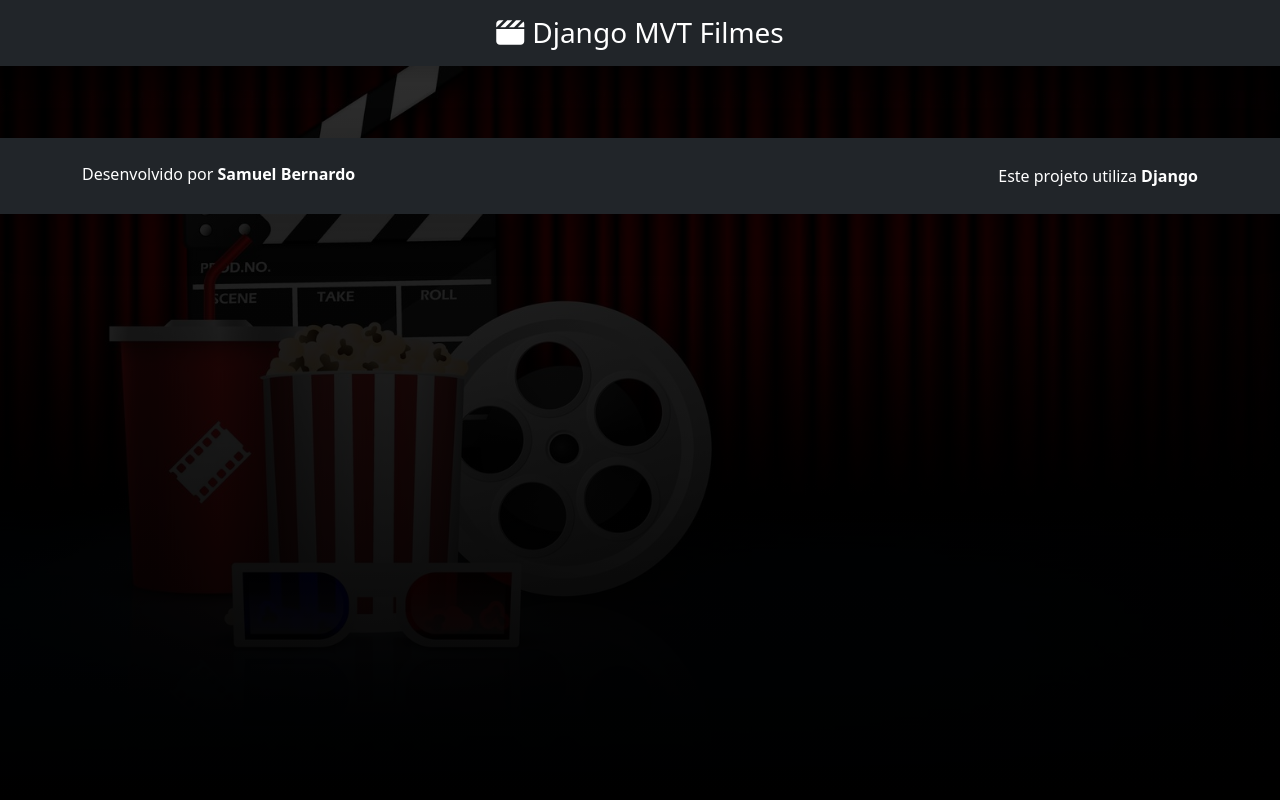
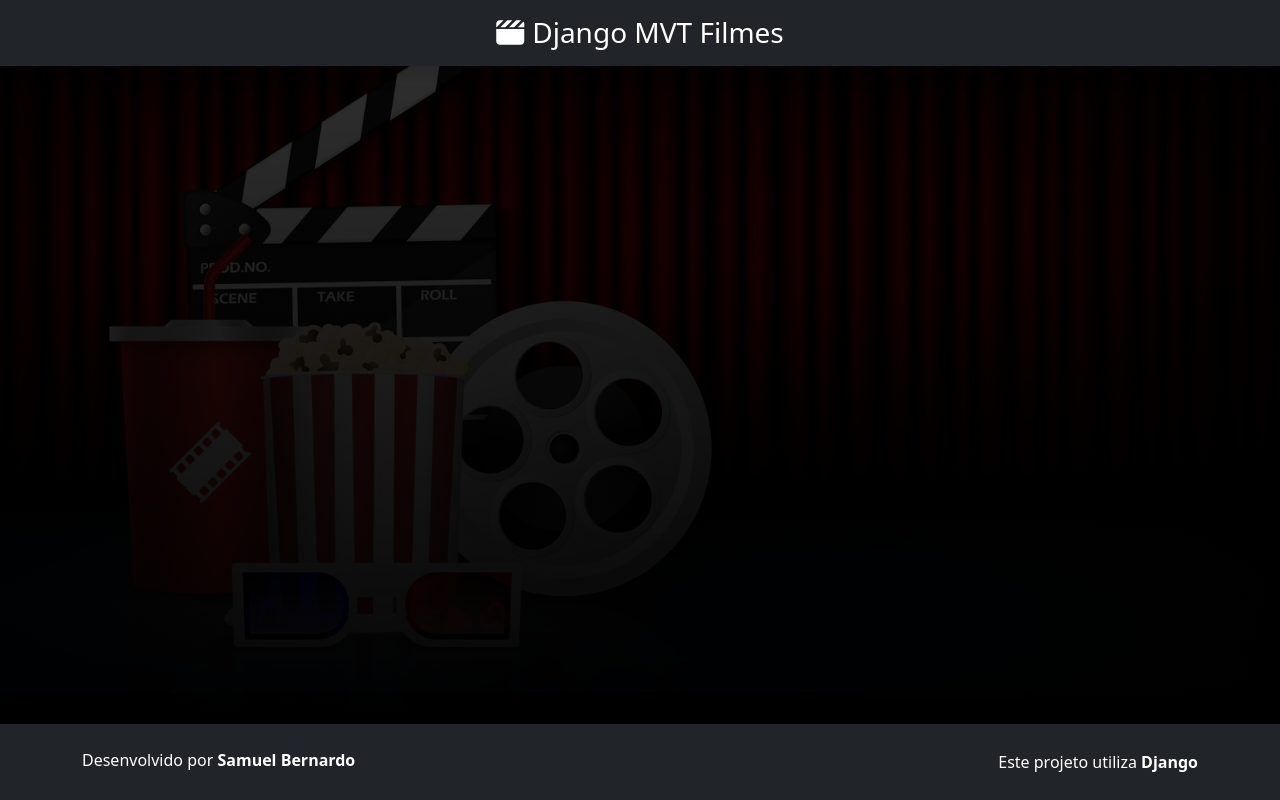
Before and after one commit to samuelvbernardo/django-mvt-filmes, a Django app: page / in a window 1280 px wide. Run offline with Django 5.2, Linux system fonts and the light colour scheme; data that the repository does not hold is empty; some libraries are stand-ins or nearby versions.

Commit message:
fix: adjust footer position when page has no content

```diff
--- a/core/templates/base.html
+++ b/core/templates/base.html
@@ -12,7 +12,7 @@
     <title>{% block titulo %} Filmes {% endblock %}</title>
 </head>
 
-<body>
+<body class="d-flex flex-column min-vh-100">
     <!-- Header -->
     <header class="bg-dark text-white py-3 shadow">
         <div class="container text-center">
@@ -23,7 +23,7 @@
     </header>
 
     <!-- Main Content -->
-    <div class="container my-5">
+    <div class="container my-5 flex-grow-1">
         {% block conteudo %}  {% endblock conteudo %}
     </div>
 
```
